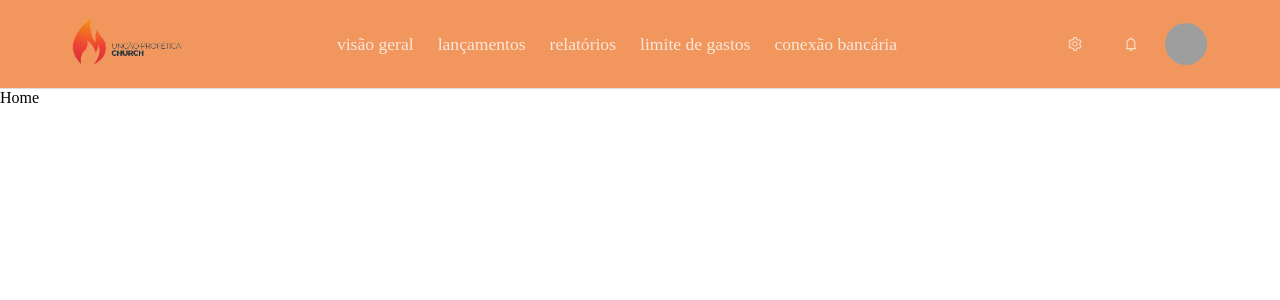
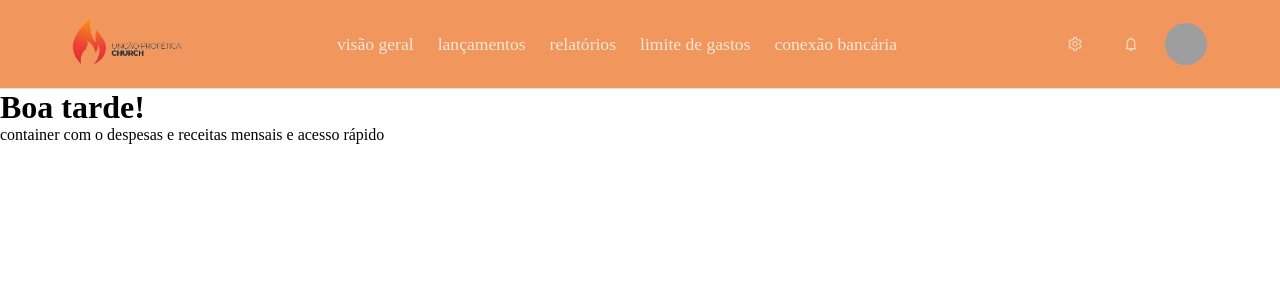
Before and after one commit to querensales/gestao-upc, a Next.js app in the folder frontend-react/: page /home in a window 1280 px wide. Shown: the top 300 px of the page. Built offline with nearby package versions, Linux system fonts and the light colour scheme; grey boxes are pictures that could not be loaded.

Commit message:
✨ NOVOS COMPONENTES
Componente de boas vindas e acesso rápido

```diff
--- a/frontend-react/src/app/(@pages)/home/page.tsx
+++ b/frontend-react/src/app/(@pages)/home/page.tsx
@@ -1,5 +1,7 @@
-export default function HomePagina(){
-    return(
-        <>Home </>
-    )
+import VisaoGeral from "@/app/components/visaogeral/visaoGeral";
+
+export default function HomePagina() {
+    return (
+        <VisaoGeral />
+    );
 }
--- /dev/null
+++ b/frontend-react/src/app/components/boasVindas/boasVindas.tsx
@@ -0,0 +1,5 @@
+export default function boasVindas() {
+    return(
+        <h1>Boa tarde!</h1>
+    )
+}
--- /dev/null
+++ b/frontend-react/src/app/components/visaogeral/visaoGeral.tsx
@@ -0,0 +1,10 @@
+import BoasVindas from "../boasVindas/boasVindas";
+
+export default function VisaoGeral() {
+    return (
+        <div>
+            <BoasVindas />
+            container com o despesas e receitas mensais e acesso rápido
+        </div>
+    );
+}
```
Also changed, not shown: frontend-react/src/app/components/boasVindas/boasVindas.module.css (added), frontend-react/src/app/components/visaogeral/visaoGeral.module.css (added).
